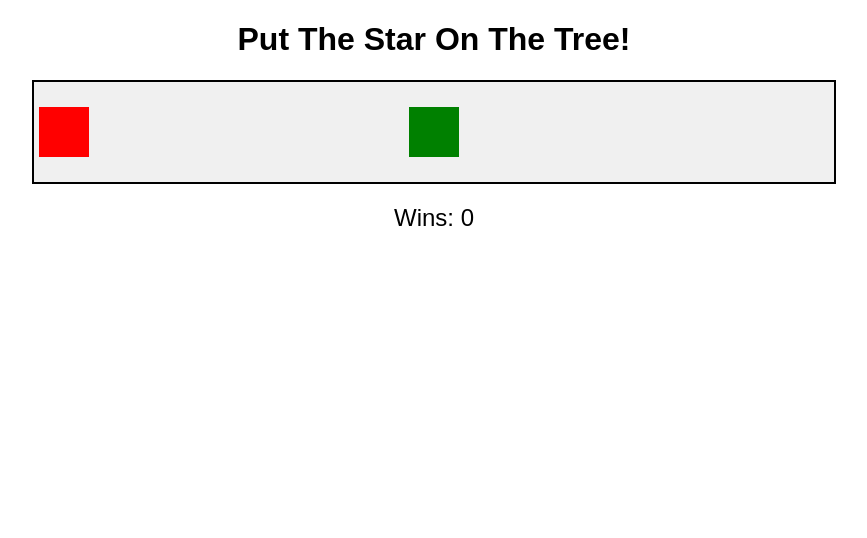
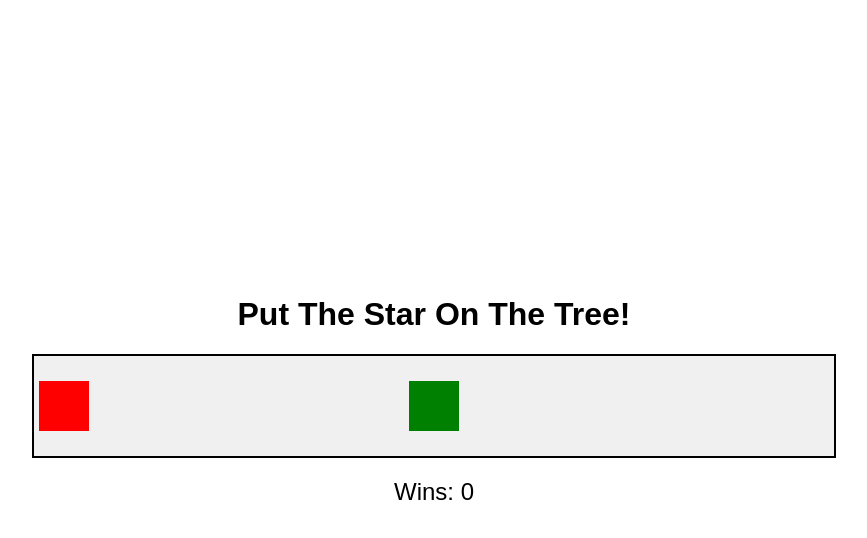
Before and after one commit to JeetrK/Christmas-project, a plain HTML site: page GameOne.html in a window 1280 px wide. Shown: the whole page, without its empty margins (206-1073 px from the left). Drawn offline with Linux system fonts and the light colour scheme.

Commit message:
centered

```diff
--- a/game.js
+++ b/game.js
@@ -58,7 +58,7 @@ function checkCollision() {
     if (overlap) {
         // Win
         winCount++;
-        speed += 2; // Increase speed after each win
+        speed += 6; // Increase speed after each win
         winDisplay.textContent = 'Wins: ' + winCount;
 
         if (winCount >= 8) {
--- a/style.css
+++ b/style.css
@@ -1,7 +1,12 @@
 body {
     font-family: Arial, sans-serif;
     text-align: center;
-    margin: 20px;
+    margin: 0;
+    display: flex;
+    justify-content: center;
+    align-items: center;
+    flex-direction: column;
+    height: 100vh;
 }
 
 #gameArea {
@@ -9,7 +14,7 @@ body {
     height: 100px;
     border: 2px solid black;
     position: relative;
-    margin: 0 auto;
+    margin: 0;
     background-color: #f0f0f0;
 }
 
```
